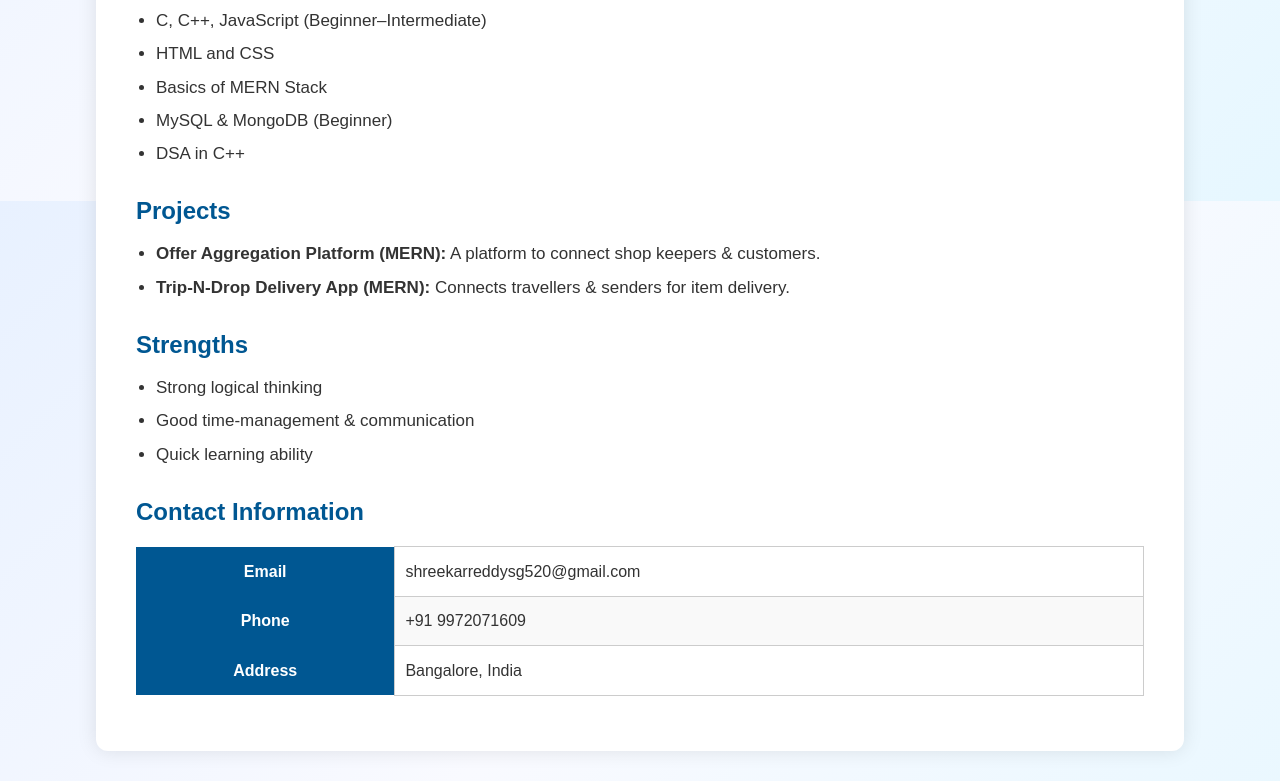
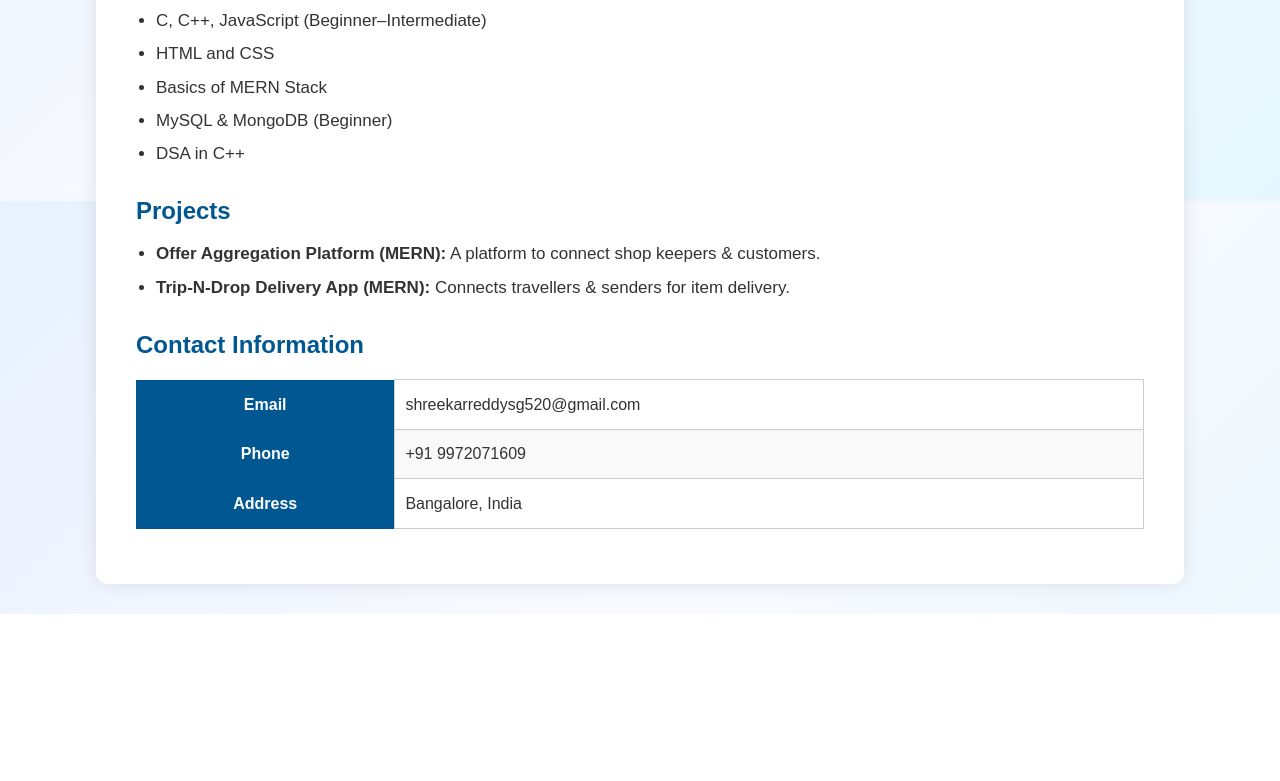
Before and after one commit to shreekar-reddy-sg/resume, a plain HTML site: page resume.html in a window 1280 px wide. Shown: the part 599-1380 px from the top of the page. After the commit the page ends 1213 px from the top, so only its background shows below. Drawn offline with Linux system fonts and the light colour scheme.

Commit message:
Fix formatting issues in resume.html

```diff
--- a/resume.html
+++ b/resume.html
@@ -59,12 +59,6 @@
         <li><strong>Trip-N-Drop Delivery App (MERN):</strong> Connects travellers & senders for item delivery.</li>
     </ul>
 
-    <h2>Strengths</h2>
-    <ul>
-        <li>Strong logical thinking</li>
-        <li>Good time-management & communication</li>
-        <li>Quick learning ability</li>
-    </ul>
 
     <h2>Contact Information</h2>
     <table class="table">
```
